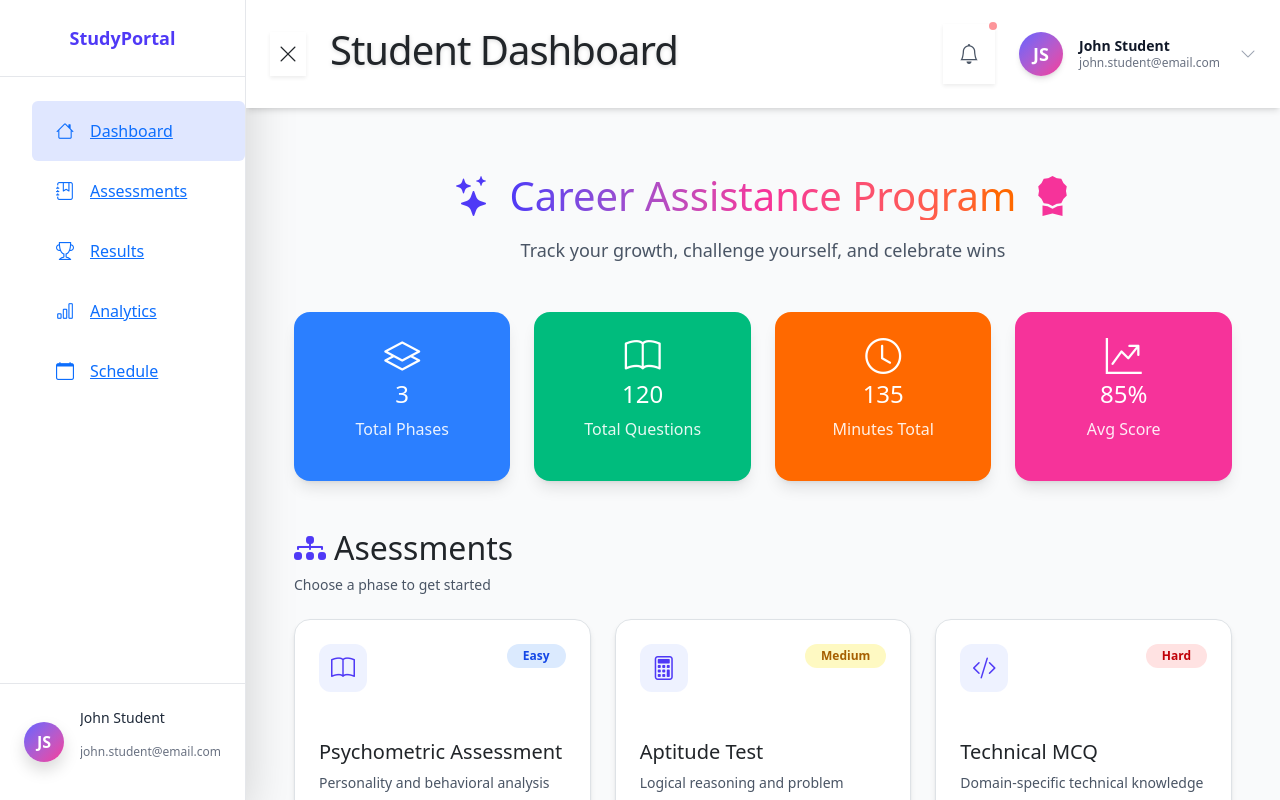
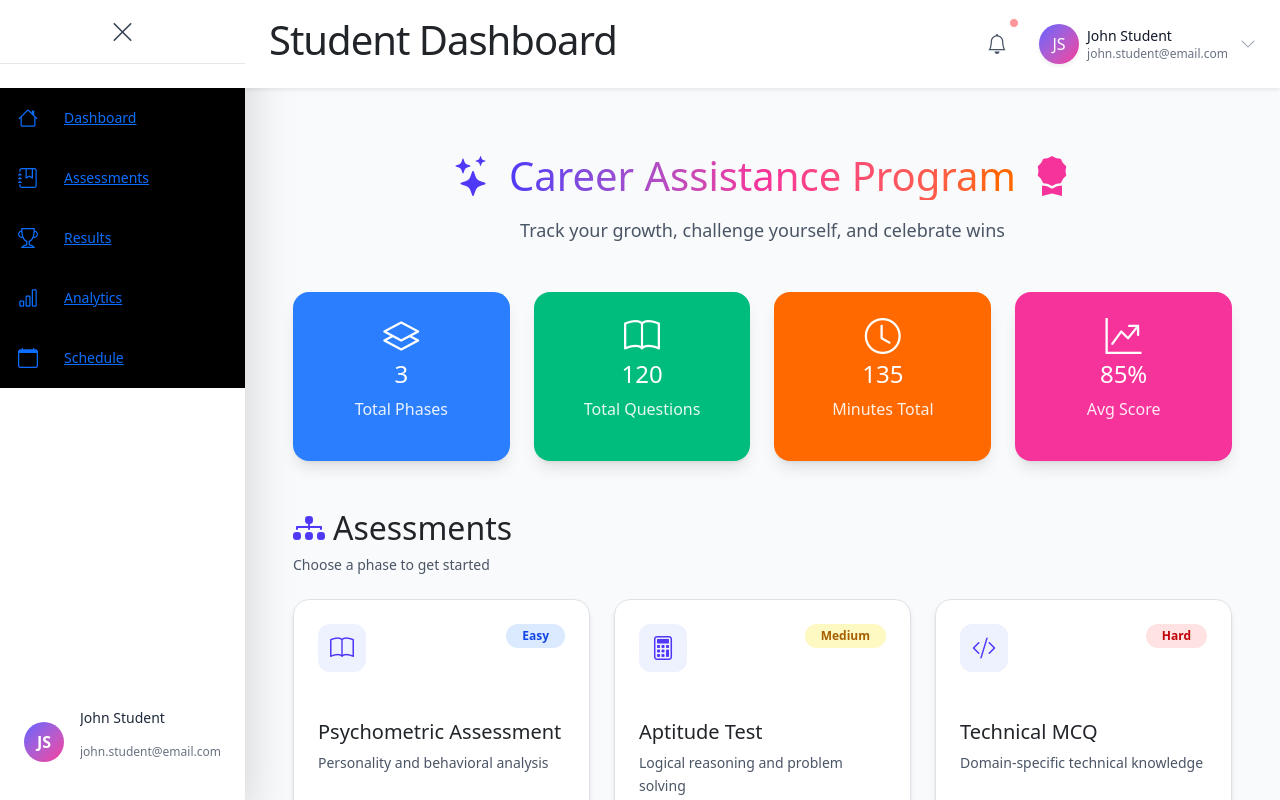
Before and after one commit to preamsaarcsmtai-ai/CAP_Project, an Angular app in the folder Frontend/: page /students in a window 1280 px wide. Built offline with nearby package versions, Linux system fonts and the light colour scheme.

Commit message:
Student Dashboard

```diff
--- a/Frontend/src/app/pages/studentslayout/header/header.html
+++ b/Frontend/src/app/pages/studentslayout/header/header.html
@@ -1,14 +1,14 @@
-<header class="w-full bg-white shadow-md px-6 py-4 flex justify-between items-center sticky top-0 z-50">
+<header class="w-full bg-white shadow-sm px-6 py-3 flex justify-between items-center sticky top-0 z-50">
   <!-- Left Section: Sidebar Toggle + Title -->
   <div class="flex items-center gap-4">
-    <!-- Sidebar Toggle Button -->
+    <!-- Sidebar Toggle Button
     <button (click)="toggleSidebar()"
-            class="p-2 hover:bg-gray-100 rounded-full transition duration-300 shadow-sm hover:shadow-md">
-      <i class="bi text-xl" [ngClass]="collapsed ? 'bi-list' : 'bi-x-lg'"></i>
-    </button>
+            class="hover:bg-gray-100 rounded-md transition duration-300 text-gray-700">
+      <i class="bi text-2xl" [ngClass]="collapsed ? 'bi-list' : 'bi-x-lg'"></i>
+    </button> -->
 
     <!-- Title -->
-    <h1 class="text-2xl sm:text-3xl font-extrabold text-indigo-700 tracking-tight drop-shadow-sm">
+    <h1 class="text-lg sm:text-xl font-bold text-gray-900 tracking-tight">
       Student Dashboard
     </h1>
   </div>
@@ -16,21 +16,21 @@
   <!-- Right Section: Notifications + Profile -->
   <div class="flex items-center gap-4">
     <!-- Notifications -->
-    <button class="relative p-3 rounded-full hover:bg-gray-100 transition-all duration-300 shadow-sm hover:shadow-md">
+    <button class="relative p-2 rounded-md hover:bg-gray-100 transition duration-300">
       <i class="bi bi-bell text-xl text-gray-600"></i>
-      <span class="absolute -top-1 -right-1 w-3 h-3 bg-red-500 rounded-full border-2 border-white animate-pulse"></span>
+      <span class="absolute -top-1 -right-1 w-2.5 h-2.5 bg-red-500 rounded-full border border-white animate-pulse"></span>
     </button>
 
     <!-- Profile Dropdown -->
-    <div class="flex items-center gap-3 cursor-pointer group relative">
+    <div class="flex items-center gap-2 cursor-pointer group relative">
       <!-- Avatar -->
-      <div class="w-11 h-11 bg-gradient-to-br from-indigo-500 to-pink-500 rounded-full flex items-center justify-center text-white font-semibold text-lg shadow-md group-hover:scale-105 transition-transform duration-300">
+      <div class="w-10 h-10 bg-gradient-to-br from-indigo-500 to-pink-500 rounded-full flex items-center justify-center text-white font-medium text-base shadow-sm group-hover:scale-105 transition-transform duration-300">
         JS
       </div>
 
-      <!-- Name & Email -->
+      <!-- Name -->
       <div class="hidden sm:flex flex-col">
-        <span class="text-gray-900 font-semibold text-sm group-hover:text-indigo-600 transition-colors duration-300 leading-tight">
+        <span class="text-gray-900 font-medium text-sm group-hover:text-indigo-600 transition-colors duration-300">
           John Student
         </span>
         <span class="text-gray-500 text-xs group-hover:text-gray-700 transition-colors duration-300">
@@ -39,10 +39,10 @@
       </div>
 
       <!-- Dropdown Icon -->
-      <i class="bi bi-chevron-down text-gray-400 ml-1 hidden sm:block group-hover:text-indigo-600 transition-colors duration-300"></i>
+      <i class="bi bi-chevron-down text-gray-400 hidden sm:block ml-1 group-hover:text-indigo-600 transition-colors duration-300"></i>
 
       <!-- Dropdown Menu -->
-      <div class="absolute right-0 mt-12 w-48 bg-white border border-gray-200 rounded-lg shadow-lg py-2 opacity-0 invisible group-hover:visible group-hover:opacity-100 transition-all duration-300">
+      <div class="absolute right-0 mt-10 w-44 bg-white border border-gray-200 rounded-lg shadow-md py-2 opacity-0 invisible group-hover:visible group-hover:opacity-100 transition-all duration-300">
         <a href="#" class="block px-4 py-2 text-gray-700 hover:bg-indigo-50 hover:text-indigo-600 rounded font-medium text-sm">Profile</a>
         <a href="#" class="block px-4 py-2 text-gray-700 hover:bg-indigo-50 hover:text-indigo-600 rounded font-medium text-sm">Settings</a>
         <a href="#" class="block px-4 py-2 text-gray-700 hover:bg-indigo-50 hover:text-indigo-600 rounded font-medium text-sm">Logout</a>
--- a/Frontend/src/app/pages/studentslayout/sidebar/sidebar.html
+++ b/Frontend/src/app/pages/studentslayout/sidebar/sidebar.html
@@ -1,49 +1,49 @@
-<div class="flex flex-col h-screen bg-white border-r border-gray-200 shadow-lg transition-all duration-300"
-     [class.w-60]="!collapsed && !mobileMenuOpen"
-     [class.w-16]="collapsed && !mobileMenuOpen"
-     [class.fixed]="isMobile"
-     [class.inset-0]="isMobile && mobileMenuOpen"
-     [class.z-50]="isMobile && mobileMenuOpen"
-     [class.opacity-0]="isMobile && !mobileMenuOpen"
-     [class.opacity-100]="isMobile && mobileMenuOpen">
+<div class="flex flex-col h-screen bg-white text-gray-800 shadow-lg transition-all duration-300
+            [class.w-64]='!collapsed && !mobileMenuOpen'
+            [class.w-20]='collapsed && !mobileMenuOpen'
+            [class.fixed]='isMobile'
+            [class.inset-0]='isMobile && mobileMenuOpen'
+            [class.z-50]='isMobile && mobileMenuOpen'
+            [class.opacity-0]='isMobile && !mobileMenuOpen'
+            [class.opacity-100]='isMobile && mobileMenuOpen'">
 
-  <!-- Logo -->
-  <div class="flex items-center justify-center p-4 border-b border-gray-200">
-    <span *ngIf="!collapsed || isMobile" class="font-bold text-lg text-indigo-600">StudyPortal</span>
-    <span *ngIf="collapsed && !isMobile" class="font-bold text-lg text-indigo-600 text-center">SP</span>
+  <!-- Logo / Header -->
+  <div class="flex items-center justify-center h-16 border-b border-gray-200">
+    <button (click)="toggleSidebar()"
+            class="hover:bg-gray-100 rounded-md transition duration-300 text-gray-700">
+      <i class="bi text-2xl" [ngClass]="collapsed ? 'bi-list' : 'bi-x-lg'"></i>
+    </button>
   </div>
 
   <!-- Navigation -->
-  <nav class="flex-1 mt-4 overflow-y-auto">
-    <ul>
-      <li *ngFor="let item of mainNavItems">
-        <a [routerLink]="item.url"
-           routerLinkActive="bg-indigo-100 text-indigo-700"
-           class="flex items-center gap-3 py-3 rounded hover:bg-indigo-50 transition group"
-           [ngClass]="{
-             'px-4': !collapsed,
-             'px-2 justify-center': collapsed
-           }">
-          <i class="bi text-lg" [ngClass]="item.icon"></i>
-          <span *ngIf="!collapsed || isMobile">{{ item.title }}</span>
-        </a>
-      </li>
-    </ul>
-  </nav>
+<nav class="flex-1 mt-4 overflow-y-auto">
+  <ul class="bg-black w-full flex px-2  flex-col items-center">
+    <li *ngFor="let item of mainNavItems" class="w-full">
+      <a
+         routerLinkActive="bg-gray-800"
+         class="flex items-center gap-4 rounded-lg py-3  transition-colors duration-200  w-full"
+         [ngClass]="{'justify-center px-0': collapsed, 'px-2': !collapsed}">
+        <i class="bi text-xl w-6 text-center" [ngClass]="item.icon"></i>
+        <span *ngIf="!collapsed || isMobile" class="text-sm font-medium">{{ item.title }}</span>
+      </a>
+    </li>
+  </ul>
+</nav>
 
-  <!-- Profile -->
-  <div *ngIf="!collapsed || isMobile" class="p-4 border-t border-gray-200 mt-auto flex items-center gap-3">
-    <div class="w-10 h-10 bg-gradient-to-br from-indigo-500 to-pink-500 rounded-full flex items-center justify-center text-white font-bold shadow">
+
+  <!-- Profile / Bottom -->
+  <div *ngIf="!collapsed || isMobile" class="p-4 mt-auto flex items-center gap-3 hover:bg-gray-50 rounded-lg cursor-pointer transition-all duration-200">
+    <div class="w-10 h-10 bg-gradient-to-br from-indigo-500 to-pink-500 rounded-full flex items-center justify-center text-white font-bold">
       JS
     </div>
-    <div class="flex flex-col">
-      <p class="text-sm font-medium text-gray-800 truncate">John Student</p>
+    <div class="flex flex-col truncate">
+      <p class="text-sm font-medium truncate">John Student</p>
       <p class="text-xs text-gray-500 truncate">john.student@email.com</p>
     </div>
   </div>
 </div>
 
-<!-- Mobile overlay backdrop -->
+<!-- Mobile overlay -->
 <div *ngIf="isMobile && mobileMenuOpen"
-     class="fixed inset-0 bg-black/40 z-40"
+     class="fixed inset-0 bg-black/10 z-40 transition-opacity"
      (click)="mobileMenuOpen = false"></div>
```
